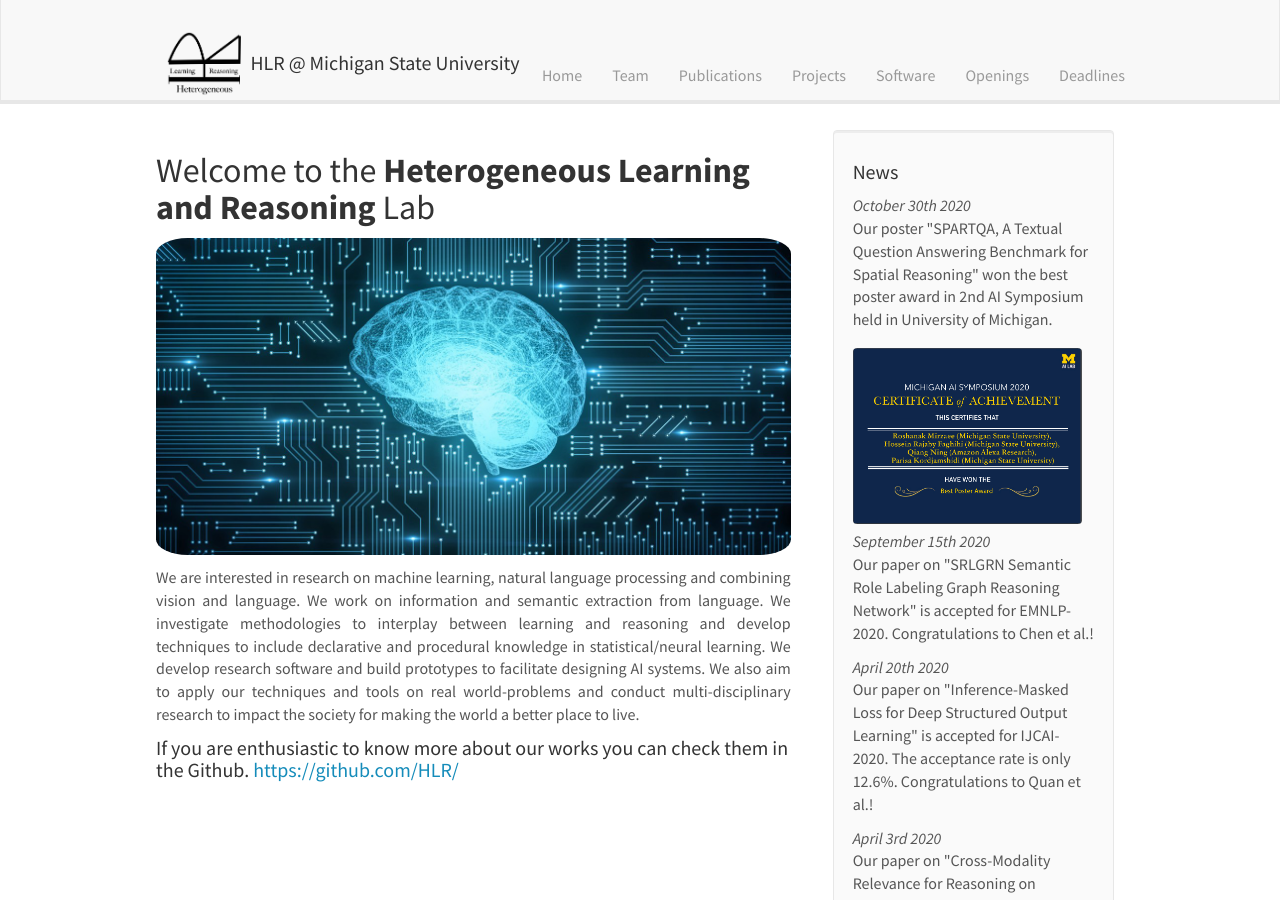
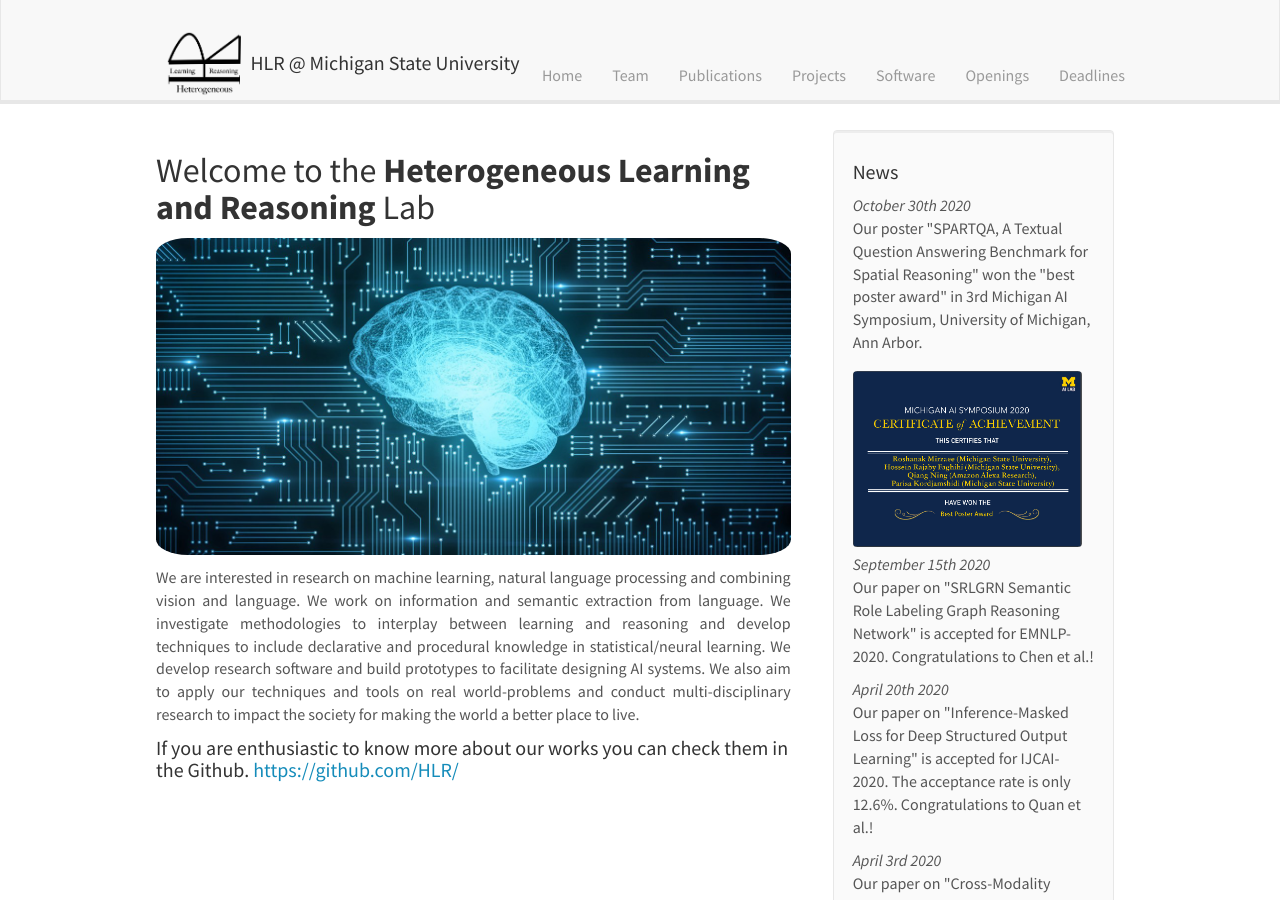
Before and after one commit to HLR/HLR.github.io, a Jekyll site: the page built from _pages/home.md, in a window 1280 px wide and 900 px high. Built offline with Jekyll 4.4.1, drawn with Linux system fonts in a browser that asks for light colours; nearby versions of some CDN libraries.

Commit message:
Update news.yml
Changed headline

```diff
--- a/_data/news.yml
+++ b/_data/news.yml
@@ -1,5 +1,5 @@
 - date: <i>October 30th 2020</i>
-  headline: Our poster "SPARTQA, A Textual Question Answering Benchmark for Spatial Reasoning" won the best poster award in 2nd AI Symposium held in University of Michigan.
+  headline: Our poster "SPARTQA, A Textual Question Answering Benchmark for Spatial Reasoning" won the "best poster award" in 3rd Michigan AI Symposium, University of Michigan, Ann Arbor.
   top: 1
   pictures:
     - image: certificate.png
```
